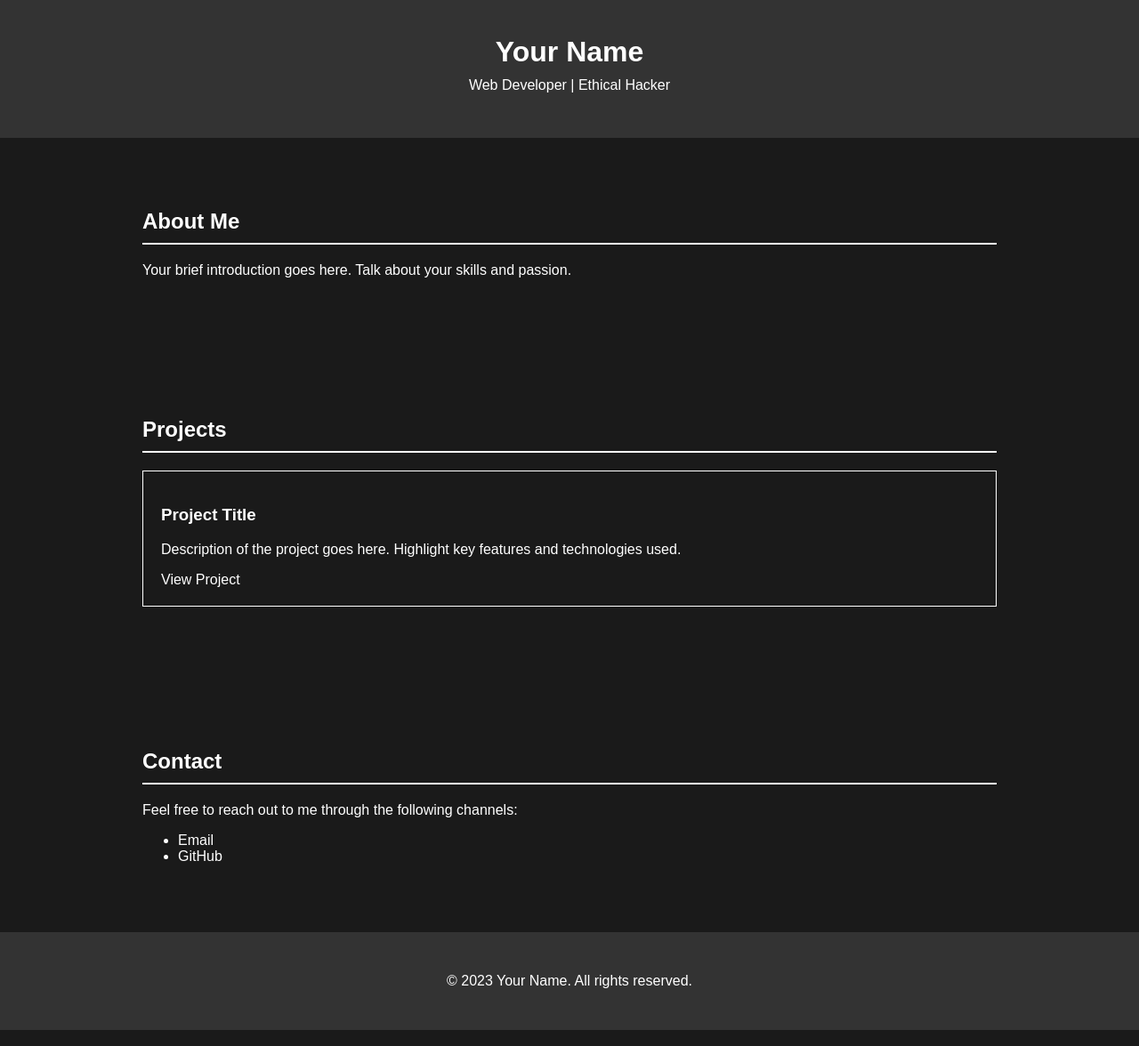
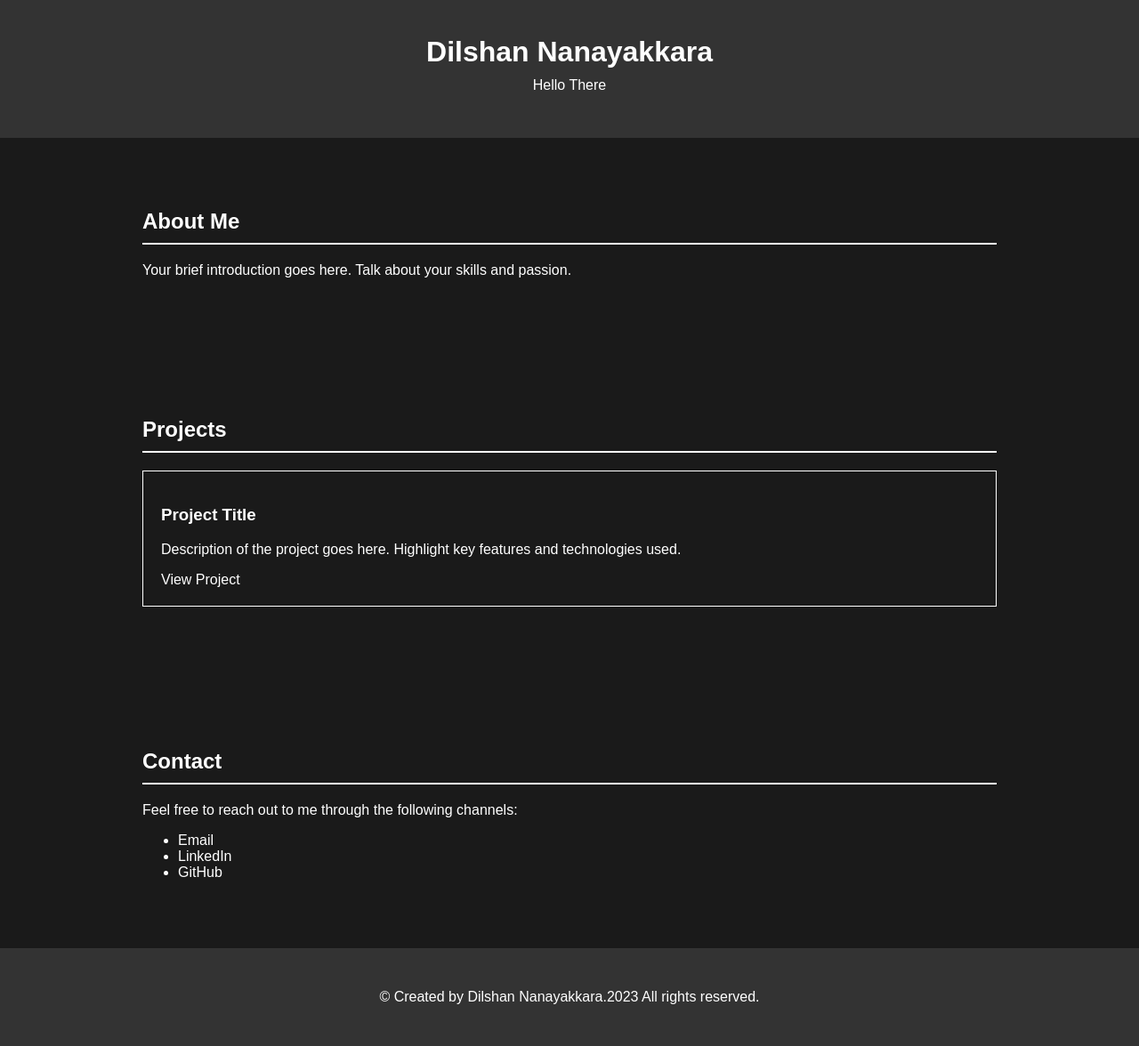
Before and after one commit to DilzNanayakkara/DilzNanayakkara.github.io, a plain HTML site: page index.html in a window 1280 px wide. Shown: the whole page at 89% size. Drawn offline with Linux system fonts and the light colour scheme.

Commit message:
Update index.html

```diff
--- a/index.html
+++ b/index.html
@@ -5,15 +5,15 @@
 
     <link rel="stylesheet" type= "text/css" href="styles.css">
 
-    <title>Your Name - Portfolio</title>
+    <title>Dilshan Nanayakkara - Portfolio </title>
 
 </head>
 
 <body>
     <header>
         <div class="container">
-            <h1>Your Name</h1>
-            <p>Web Developer | Ethical Hacker</p>
+            <h1>Dilshan Nanayakkara</h1>
+            <p>Hello There</p>
         </div>
     </header>
 
@@ -41,8 +41,9 @@
             <h2>Contact</h2>
             <p>Feel free to reach out to me through the following channels:</p>
             <ul>
-                <li><a href="mailto:your.email@example.com">Email</a></li>
-                <li><a href="https://github.com/yourusername">GitHub</a></li>
+                <li><a href="dilz.nanayakkara@gmail.com">Email</a></li>
+                <li><a href="www.linkedin.com/in/dilshan-nanayakkara-001-">LinkedIn</a></li>
+                <li><a href="https://github.com/DilzNanayakkara">GitHub</a></li>
                 <!-- Add more contact links as needed -->
             </ul>
         </div>
@@ -50,7 +51,7 @@
 
     <footer>
         <div class="container">
-            <p>&copy; 2023 Your Name. All rights reserved.</p>
+            <p>&copy; Created by Dilshan Nanayakkara.2023 All rights reserved.</p>
         </div>
     </footer>
 </body>
```
